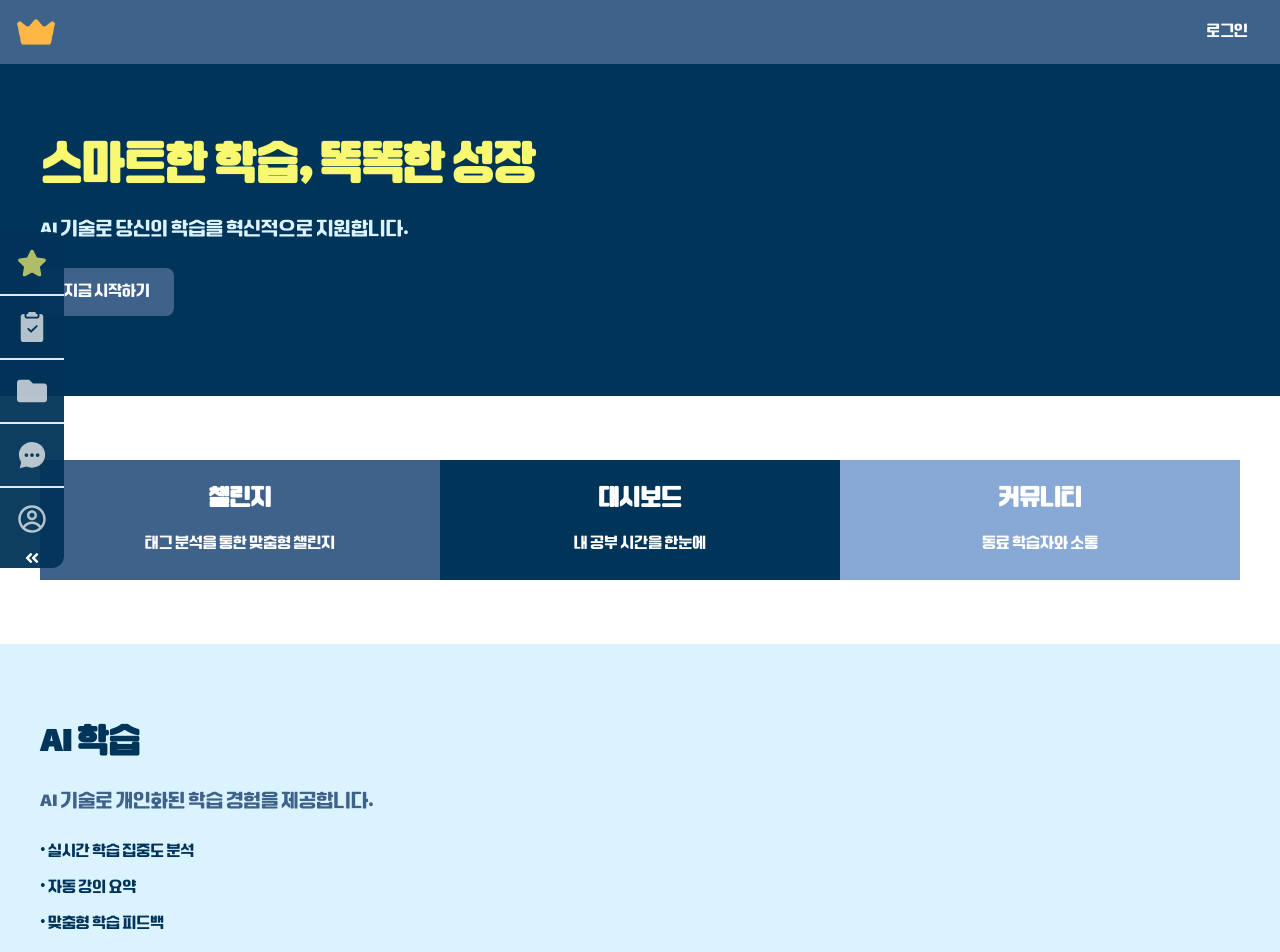
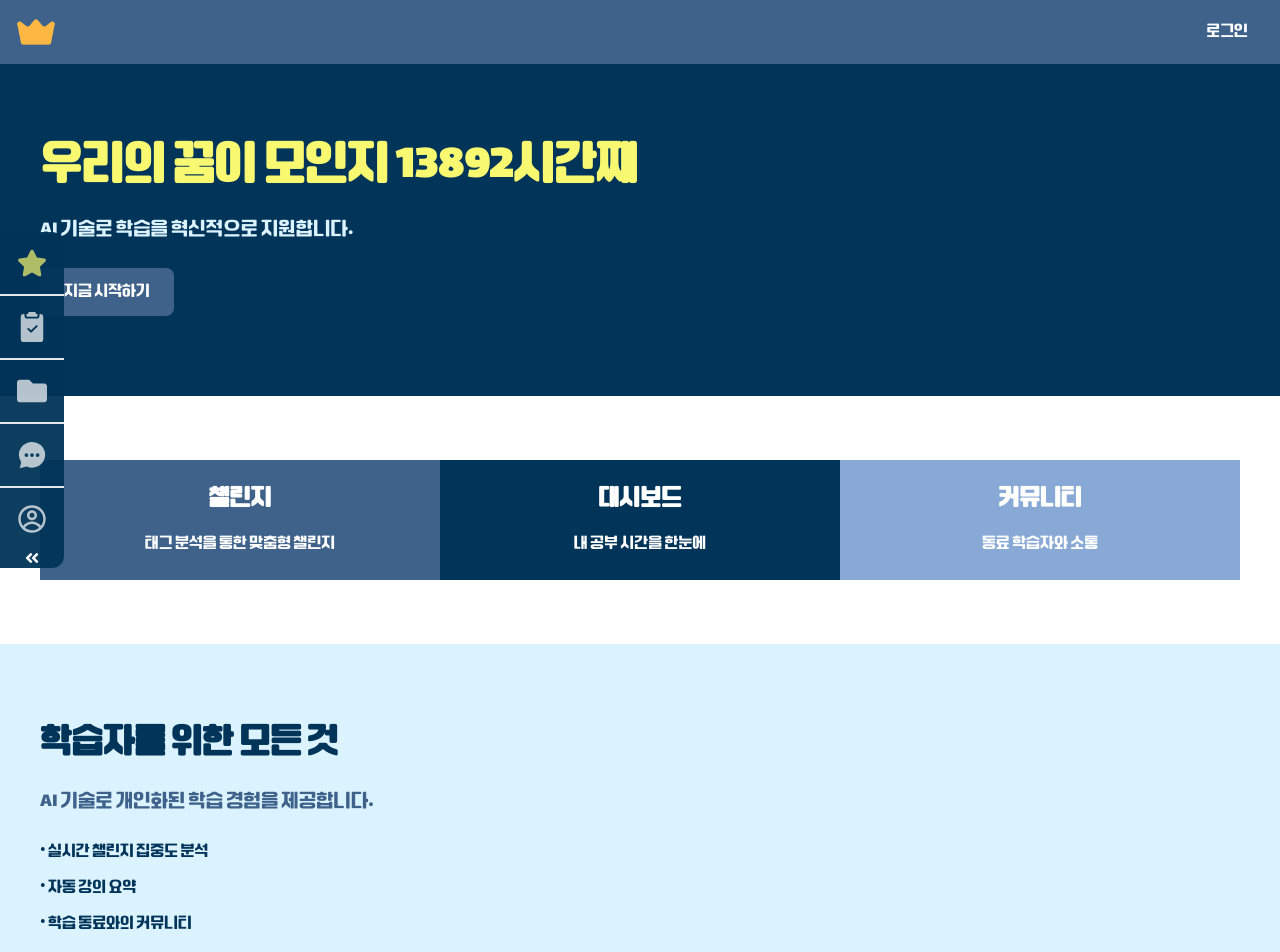
Before and after one commit to namgi2386/DreamMoA, a React (Vite) app: page / in a window 1280 px wide. Shown: the top 952 px of the page. Built offline with nearby package versions, Linux system fonts and the light colour scheme.

Commit message:
Style: 메인페이지 수정

```diff
--- a/src/components/home/AIFeatureSection.jsx
+++ b/src/components/home/AIFeatureSection.jsx
@@ -3,15 +3,15 @@ const AIFeatureSection = () => {
     <div className="bg-[#DBF2FF] py-20 px-10 flex items-center">
       <div className="w-1/2 space-y-6">
         <h2 className="text-4xl font-bold text-[#003458]">
-          AI 학습
+          학습자를 위한 모든 것
         </h2>
         <p className="text-xl text-[#3F628A]">
           AI 기술로 개인화된 학습 경험을 제공합니다.
         </p>
         <ul className="space-y-3 text-[#003458]">
-          <li>• 실시간 학습 집중도 분석</li>
+          <li>• 실시간 챌린지 집중도 분석</li>
           <li>• 자동 강의 요약</li>
-          <li>• 맞춤형 학습 피드백</li>
+          <li>• 학습 동료와의 커뮤니티</li>
         </ul>
       </div>
       <div className="w-1/2">
--- a/src/components/home/MainHero.jsx
+++ b/src/components/home/MainHero.jsx
@@ -3,10 +3,10 @@ const MainHero = () => {
     <div className="bg-[#003458] text-white py-20 px-10 flex items-center justify-between">
       <div className="w-1/2 space-y-6">
         <h1 className="text-5xl font-bold text-[#F9F871]">
-          스마트한 학습, 똑똑한 성장
+          우리의 꿈이 모인지 13892시간째
         </h1>
         <p className="text-xl text-[#DBF2FF]">
-          AI 기술로 당신의 학습을 혁신적으로 지원합니다.
+          AI 기술로 학습을 혁신적으로 지원합니다.
         </p>
         <button className="bg-[#3F628A] px-6 py-3 rounded-lg hover:bg-opacity-80 transition">
           지금 시작하기
--- a/src/components/home/ServiceHighlight.jsx
+++ b/src/components/home/ServiceHighlight.jsx
@@ -32,7 +32,7 @@ const ServiceHighlight = () => {
             key={index}
             className="w-1/3 p-6 text-center hover:shadow-lg transition cursor-pointer"
             style={{ backgroundColor: service.color, color: 'white' }}
-            onClick={() => navigate(service.path)} // 클릭 시 경로로 이동
+            onClick={() => navigate(service.path)}
           >
             <h3 className="text-2xl font-bold mb-4">{service.title}</h3>
             <p>{service.description}</p>
```
